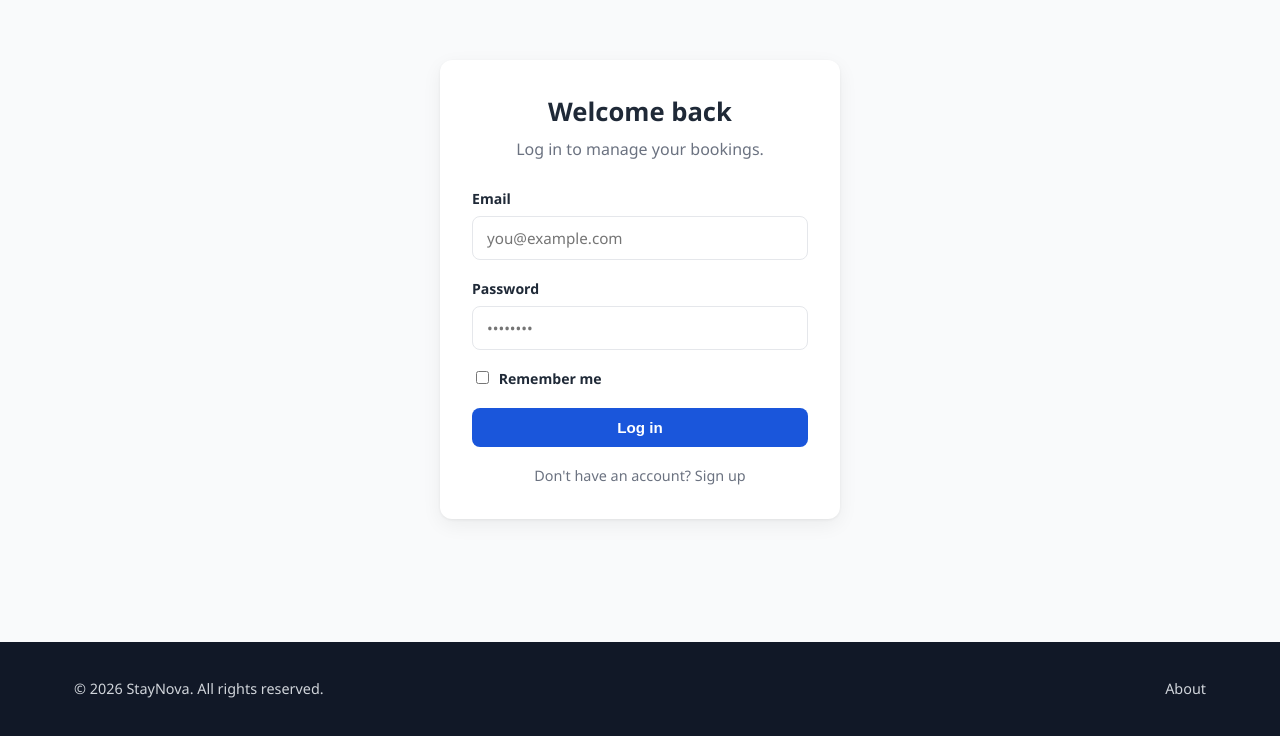
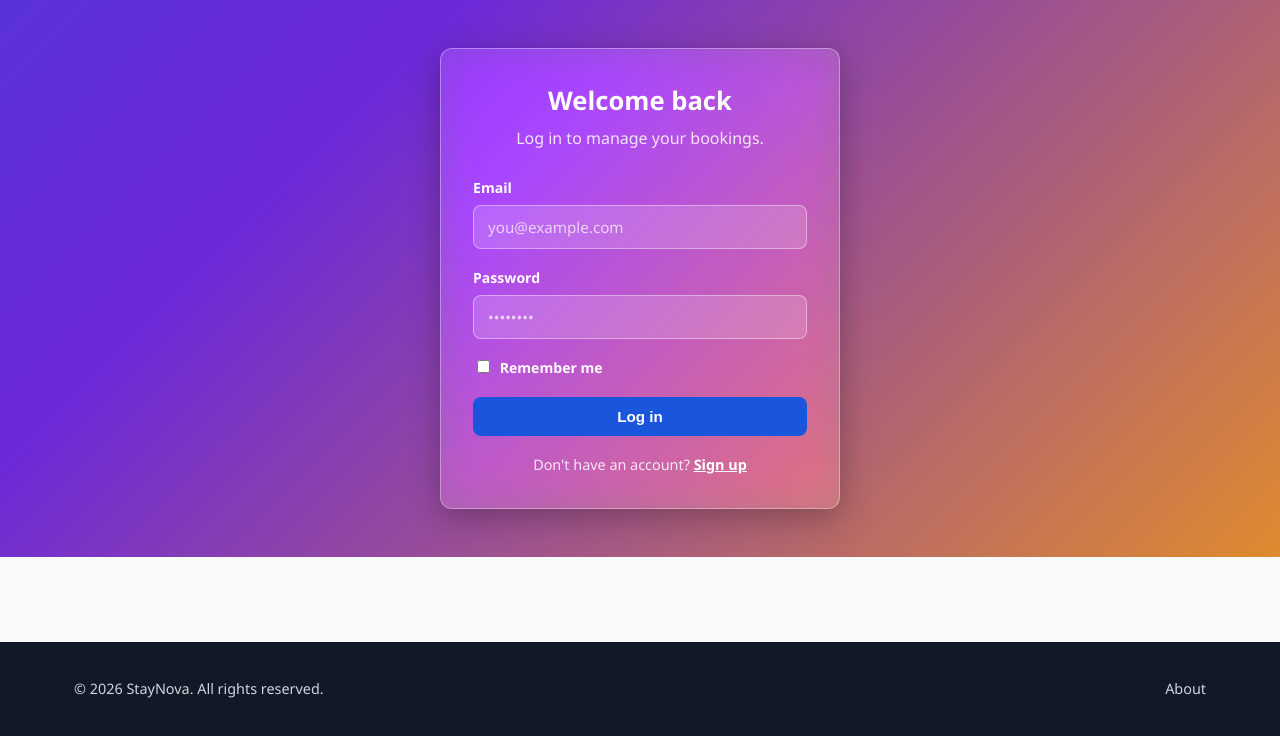
Before and after one commit to maikaljod/Stay-Nova, a Flask app: page /auth/login in a window 1280 px wide. Shown: the part 64-800 px from the top of the page. Run offline with Flask 3, Linux system fonts and the light colour scheme.

Commit message:
Add glassmorphism effect to login page
- Frosted glass card with backdrop blur over an animated gradient background
- Restyled inputs, labels, and links for contrast against the glass

```diff
--- a/templates/auth/login.html
+++ b/templates/auth/login.html
@@ -1,8 +1,9 @@
 {% extends "base.html" %}
 {% block title %}Log in — StayNova{% endblock %}
 {% block content %}
+<div class="auth-glass-page">
   <div class="auth-wrapper">
-  <div class="card">
+    <div class="card glass-card">
       <div class="auth-header">
         <h1>Welcome back</h1>
         <p>Log in to manage your bookings.</p>
@@ -29,4 +30,5 @@
       </div>
     </div>
   </div>
+</div>
 {% endblock %}
```
Lines whose indentation alone changed are shown as unchanged.
